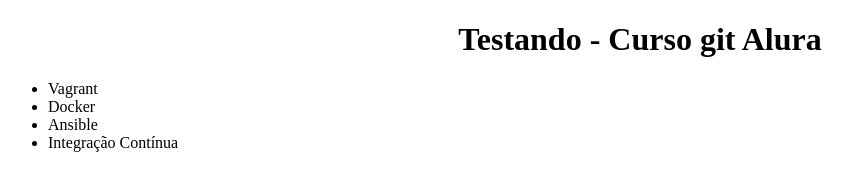
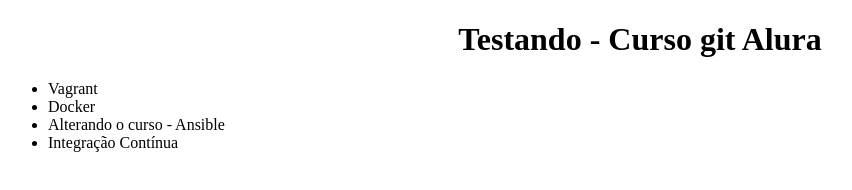
Before and after one commit to alanmourad/git-lab, a plain HTML site: page index.html in a window 1280 px wide. Shown: the whole page, without its empty margins (0-852 px from the left). Drawn offline with Linux system fonts and the light colour scheme.

Commit message:
incluindo curso

```diff
--- a/index.html
+++ b/index.html
@@ -10,7 +10,7 @@
     <ul>
         <li>Vagrant</li>
         <li>Docker</li>
-        <li>Ansible</li>
+        <li>Alterando o curso - Ansible</li>
         <li>Integração Contínua</li>
     </ul>
 </body>
```
